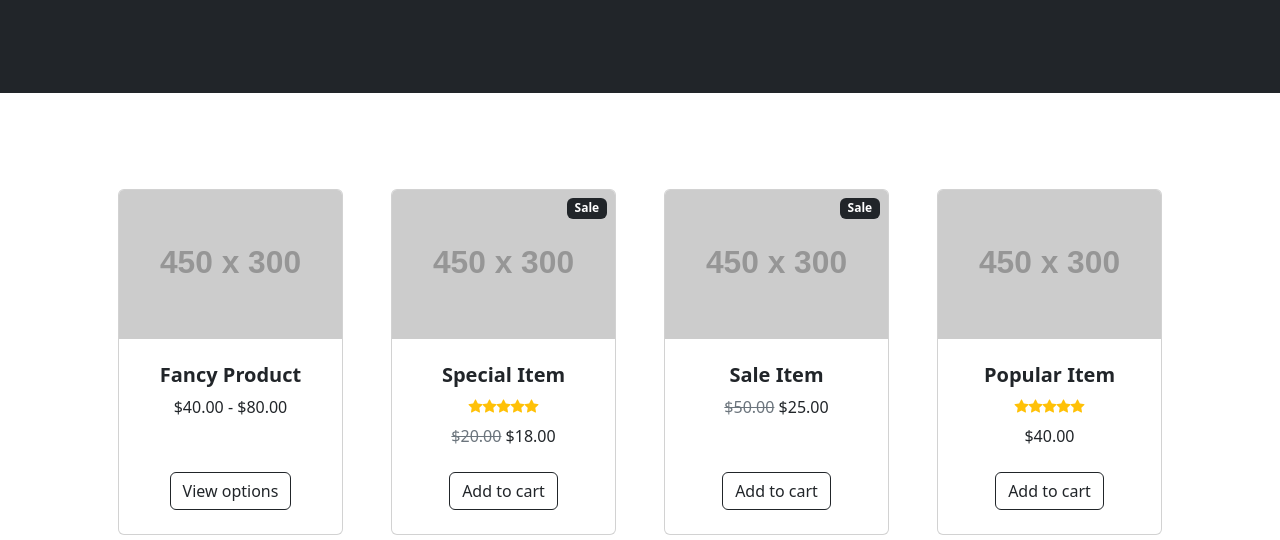
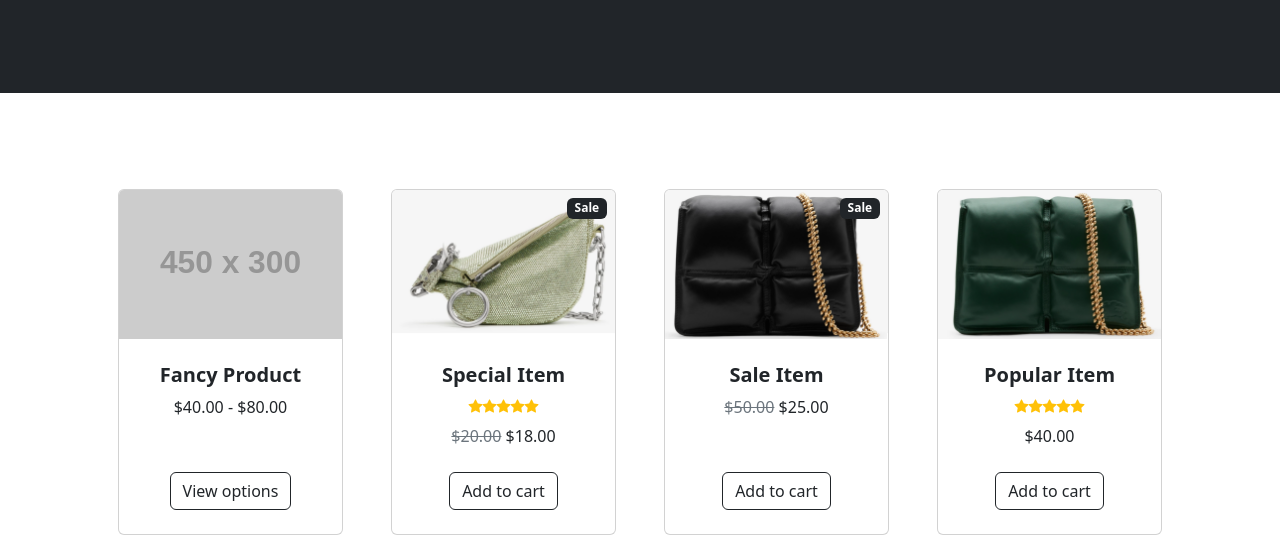
Before and after one commit to galoreclub/galoreclub.github.io, a plain HTML site: page index.html in a window 1280 px wide. Shown: the part 260-800 px from the top of the page. Drawn offline with nearby package versions, Linux system fonts and the light colour scheme; placeholder pictures from the web are drawn by us.

Commit message:
Update index.html

```diff
--- a/index.html
+++ b/index.html
@@ -80,7 +80,7 @@
                             <!-- Sale badge-->
                             <div class="badge bg-dark text-white position-absolute" style="top: 0.5rem; right: 0.5rem">Sale</div>
                             <!-- Product image-->
-                            <img class="card-img-top" src="https://dummyimage.com/450x300/dee2e6/6c757d.jpg" alt="..." />
+                            <img class="card-img-top" src="/images/1.png" alt="..." />
                             <!-- Product details-->
                             <div class="card-body p-4">
                                 <div class="text-center">
@@ -110,7 +110,7 @@
                             <!-- Sale badge-->
                             <div class="badge bg-dark text-white position-absolute" style="top: 0.5rem; right: 0.5rem">Sale</div>
                             <!-- Product image-->
-                            <img class="card-img-top" src="https://dummyimage.com/450x300/dee2e6/6c757d.jpg" alt="..." />
+                            <img class="card-img-top" src="/images/2.png" alt="..." />
                             <!-- Product details-->
                             <div class="card-body p-4">
                                 <div class="text-center">
@@ -130,7 +130,7 @@
                     <div class="col mb-5">
                         <div class="card h-100">
                             <!-- Product image-->
-                            <img class="card-img-top" src="https://dummyimage.com/450x300/dee2e6/6c757d.jpg" alt="..." />
+                            <img class="card-img-top" src="/images/3.png" alt="..." />
                             <!-- Product details-->
                             <div class="card-body p-4">
                                 <div class="text-center">
```
